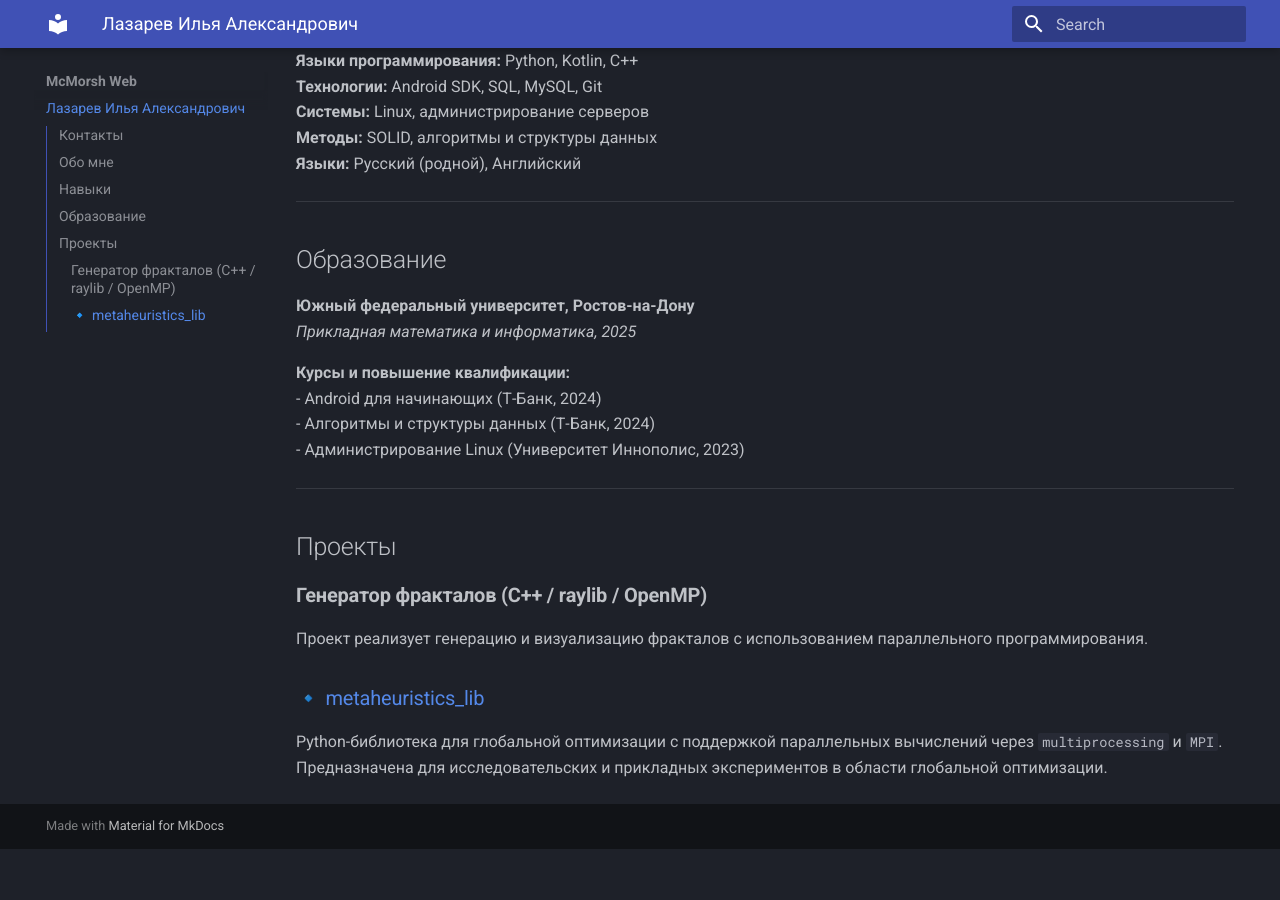
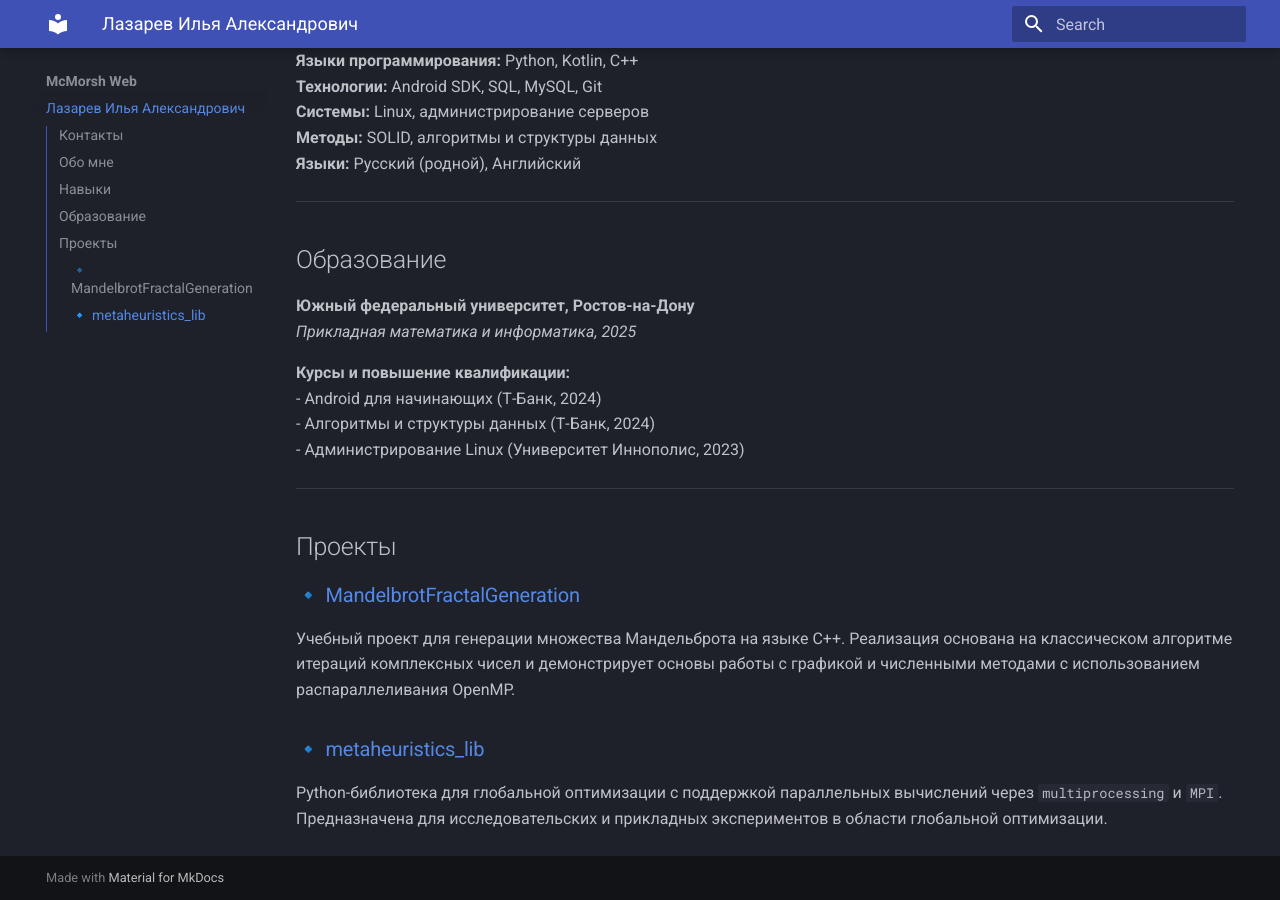
Before and after one commit to McMorsh/own-site, an MkDocs documentation site: the page built from docs/index.md, in a window 1280 px wide and 900 px high, scrolled down 905 px. Built offline with MkDocs 1.6.1 and Material for MkDocs 9.7.7, drawn with Linux system fonts in a browser that asks for light colours; before the commit the page ends 1754 px from its top, so only the background shows below that.

Commit message:
Update text

```diff
--- a/docs/index.md
+++ b/docs/index.md
@@ -45,8 +45,8 @@
 
 ## Проекты
 
-### **Генератор фракталов (C++ / raylib / OpenMP)**
-Проект реализует генерацию и визуализацию фракталов с использованием параллельного программирования.
+### 🔹 [MandelbrotFractalGeneration](https://github.com/McMorsh/MandelbrotFractalGeneration)
+Учебный проект для генерации множества Мандельброта на языке C++. Реализация основана на классическом алгоритме итераций комплексных чисел и демонстрирует основы работы с графикой и численными методами с использованием распараллеливания OpenMP.
 
 ### 🔹 [metaheuristics_lib](https://github.com/McMorsh/metaheuristics_lib)
 Python-библиотека для глобальной оптимизации с поддержкой параллельных вычислений через `multiprocessing` и `MPI`. Предназначена для исследовательских и прикладных экспериментов в области глобальной оптимизации.
```
